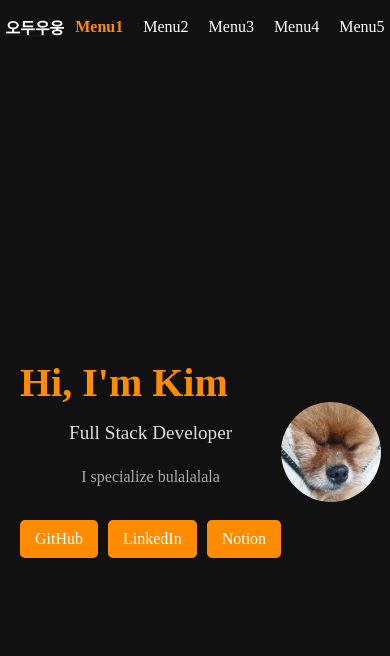
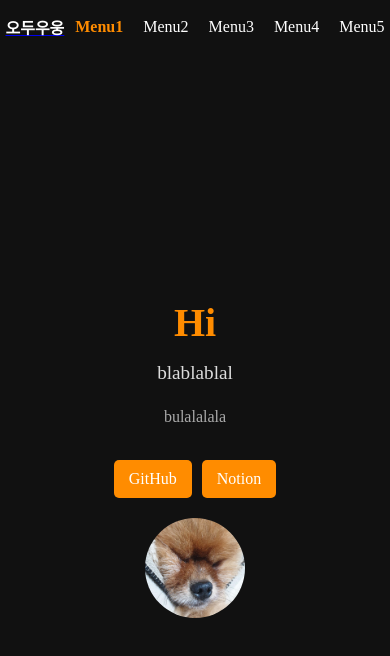
Before and after one commit to DongHyeonKim-tech/portfolio, a Next.js app: page / in a window 390 px wide. Shown: the top 656 px of the page. Built offline with nearby package versions, Linux system fonts and the light colour scheme.

Commit message:
[수정] 반응형 적용

```diff
--- a/src/components/About.tsx
+++ b/src/components/About.tsx
@@ -8,16 +8,21 @@ const RightContainer = styled.div``;
 
 const AboutContainer = styled.section`
   display: flex;
-  flex-direction: row;
-  align-items: center;
-  justify-content: space-around;
   height: 100vh;
   background-color: #111;
   color: #fff;
   padding: 20px;
 
-  @media (min-width: 768px) {
-    padding: 40px;
+  @media (min-width: 350px) {
+    flex-direction: column;
+    align-items: center;
+    justify-content: center;
+  }
+
+  @media (min-width: 1200px) {
+    flex-direction: row;
+    align-items: center;
+    justify-content: space-around;
   }
 `;
 
@@ -25,8 +30,9 @@ const Title = styled.h1`
   font-size: 2.5rem;
   color: #ff8c00;
   margin-bottom: 16px;
+  text-align: center;
 
-  @media (min-width: 768px) {
+  @media (min-width: 1200px) {
     font-size: 3.5rem;
     margin-bottom: 20px;
   }
@@ -39,7 +45,7 @@ const SubTitle = styled.h2`
   margin-bottom: 20px;
   text-align: center;
 
-  @media (min-width: 768px) {
+  @media (min-width: 1200px) {
     font-size: 1.5rem;
     margin-bottom: 24px;
   }
@@ -53,7 +59,7 @@ const Description = styled.p`
   margin-bottom: 30px;
   line-height: 1.6;
 
-  @media (min-width: 768px) {
+  @media (min-width: 1200px) {
     font-size: 1.1rem;
     margin-bottom: 40px;
   }
@@ -63,7 +69,7 @@ const SocialLinks = styled.div`
   display: flex;
   gap: 10px;
 
-  @media (min-width: 768px) {
+  @media (min-width: 1200px) {
     gap: 15px;
   }
 `;
@@ -81,7 +87,7 @@ const SocialButton = styled.a`
     background-color: #e07b00;
   }
 
-  @media (min-width: 768px) {
+  @media (min-width: 1200px) {
     padding: 12px 20px;
     font-size: 1rem;
   }
@@ -94,7 +100,7 @@ const ProfileImageContainer = styled.div`
   overflow: hidden;
   margin-top: 20px;
 
-  @media (min-width: 768px) {
+  @media (min-width: 1200px) {
     width: 150px;
     height: 150px;
     margin-top: 30px;
@@ -111,16 +117,16 @@ const About = () => {
   return (
     <AboutContainer id={'about'}>
       <LeftContainer>
-        <Title>{"Hi, I'm  Kim"}</Title>
-        <SubTitle>Full Stack Developer</SubTitle>
-        <Description>I specialize bulalalala</Description>
+        <Title>{'Hi'}</Title>
+        <SubTitle>blablablal</SubTitle>
+        <Description>bulalalala</Description>
         <SocialLinks>
           <SocialButton href={'https://'} target={'_blank'}>
             GitHub
           </SocialButton>
-          <SocialButton href={'https://'} target={'_blank'}>
+          {/* <SocialButton href={'https://'} target={'_blank'}>
             LinkedIn
-          </SocialButton>
+          </SocialButton> */}
           <SocialButton href={'https://'} target={'_blank'}>
             Notion
           </SocialButton>
```
